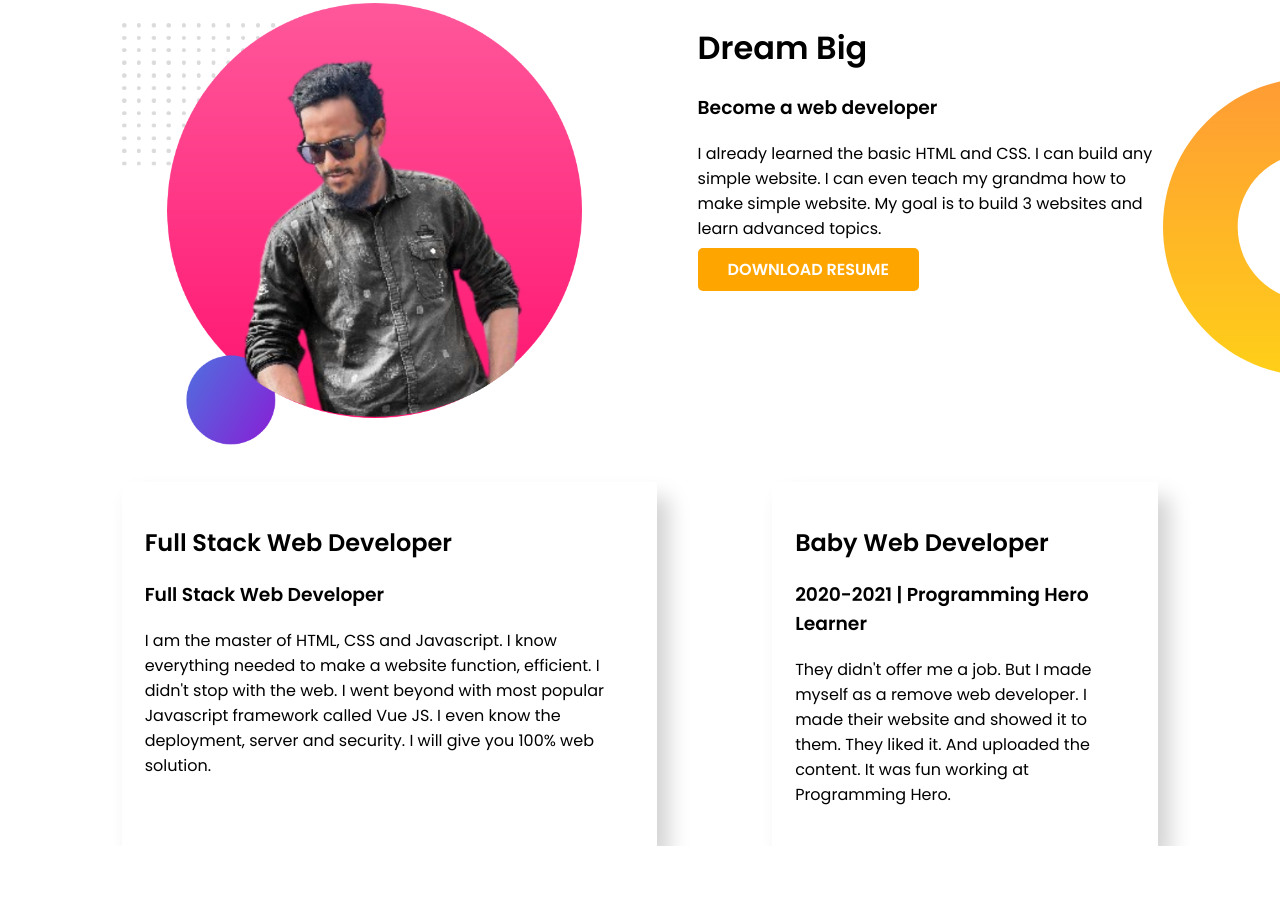
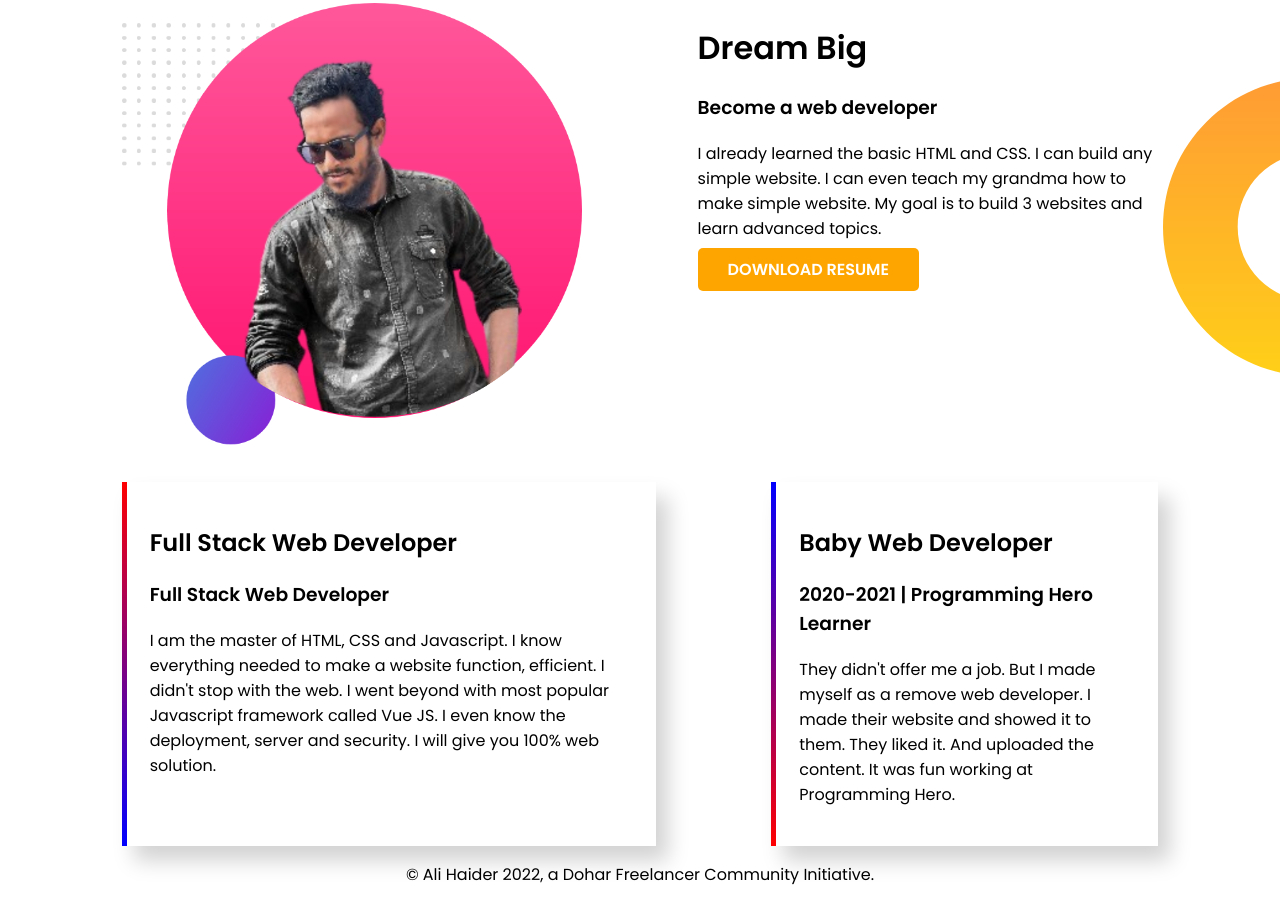
Before and after one commit to Riaz-Dev/Beautiful-Developer-portfolio, a plain HTML site: page index.html in a window 1280 px wide. Shown: the part 552-1455 px from the top of the page. Before the commit the page ends 1398 px from the top, so only its background shows below. Drawn offline with Linux system fonts and the light colour scheme.

Commit message:
Beautiful-Developer-Portfolio-End

```diff
--- a/index.html
+++ b/index.html
@@ -47,12 +47,12 @@
     <!-- Experiance section start  -->
     <div clss="experiance">
         <div class="container flexiable-container">
-    <div class="ex-item">
+    <div id="item-1" class="ex-item">
                 <h2>Full Stack Web Developer</h2>
                 <h3>Full Stack Web Developer</h3>
                 <p>I am the master of HTML, CSS and Javascript. I know everything needed to make a website function, efficient. I didn't stop with the web. I went beyond with most popular Javascript framework called Vue JS. I even know the deployment, server and security. I will give you 100% web solution.</p>
             </div>
-            <div class="ex-item">
+            <div id="item-2" class="ex-item">
                 <h2>Baby Web Developer</h2>
                 <h3>2020-2021 | Programming Hero Learner</h3>
                 <p>They didn't offer me a job. But I made myself as a remove web developer. I made their website and showed it to them. They liked it. And uploaded the content. It was fun working at Programming Hero.</p>
@@ -60,5 +60,12 @@
         </div>
     </div>
     <!-- Experiance section end -->
+        <!-- Footer-Section -->
+    <div class="footer-section">
+        <div class="container">
+            <p>&copy; Ali Haider 2022, a Dohar Freelancer Community Initiative.</p>
+        </div>
+        <!-- Footer-Section-End -->
+    </div>
 </body>
 </html>
--- a/style.css
+++ b/style.css
@@ -51,3 +51,19 @@ padding: 30px 0;
     padding: 2%;
     box-shadow: 12px 15px 20px lightgray;
 }
+#item-1 {
+    border-left: 5px solid;
+    border-image:linear-gradient(red,blue);
+    border-image-slice: 1;
+}
+#item-2 {
+    border-left: 5px solid;
+    border-image:linear-gradient(blue,red);
+    border-image-slice: 1;
+}
+
+/* Footer-Section-start */
+.footer-section p {
+    text-align: center;
+}
+/* Footer-Section-End */
```
